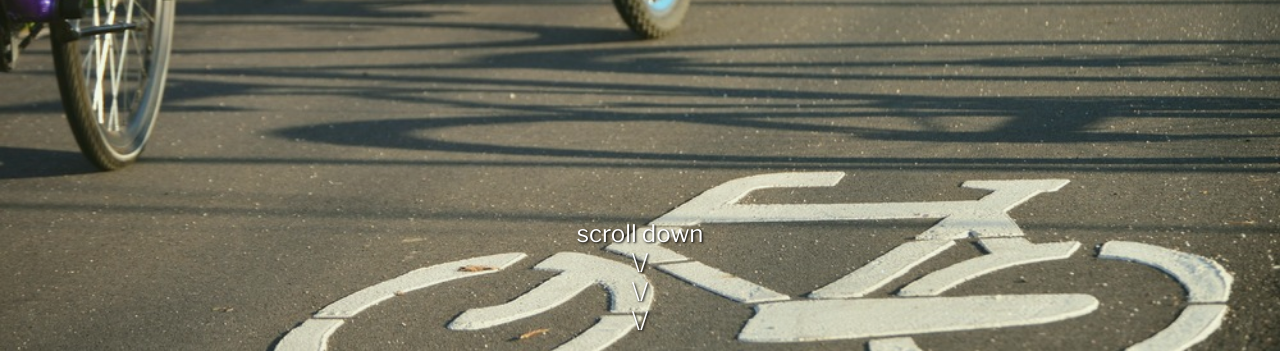
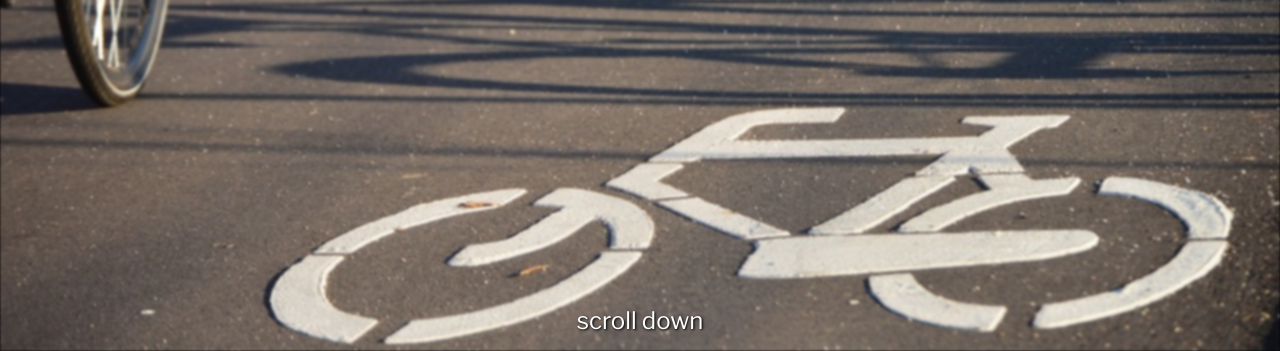
Before and after one commit to kenrickchen/philly-by-bike, a plain HTML site: page index.html in a window 1280 px wide. Shown: the part 449-800 px from the top of the page. Drawn offline with nearby package versions, Linux system fonts and the light colour scheme.

Commit message:
parallax effect, menu style change

```diff
--- a/index.html
+++ b/index.html
@@ -23,7 +23,6 @@
         <a href="">Transform Philly</a>
     </div>
 
-    <div id="page">
     <div id="header">
         <span id="header-logo">
             <span>Logo</span>
@@ -32,11 +31,10 @@
         <span><input id="header-menu-button" type="image" src="resources/menu.png" alt="open menu"></span>
     </div>
 
-        <div id="content">
+    <div id="page">
         <div id="div-1">
-                <img src="resources/biking.jpg">
             <h1>Join the revolution.</h1>
-                <span>scroll down<br>\/<br>\/<br>\/</span>
+            <span>scroll down</span>
         </div>
         <div id="div-2">
             <h1></h1>
@@ -47,6 +45,5 @@
             <p>Faucibus pulvinar elementum integer enim neque volutpat. Diam vel quam elementum pulvinar etiam non quam. Nam at lectus urna duis convallis convallis tellus. Nulla facilisi etiam dignissim diam quis enim. Magna sit amet purus gravida quis. Amet risus nullam eget felis eget nunc lobortis. Pretium vulputate sapien nec sagittis aliquam malesuada bibendum arcu vitae. Facilisis gravida neque convallis a cras semper. Egestas fringilla phasellus faucibus scelerisque. Enim facilisis gravida neque convallis a cras. Amet massa vitae tortor condimentum. Scelerisque purus semper eget duis at tellus at urna.</p>
         </div>
     </div>
-    </div>
 </body>
 </html>
--- a/styles/global.css
+++ b/styles/global.css
@@ -10,12 +10,18 @@
     font-style: normal;
   }
 
-html, body {
-    background-color: black;
+html {
+    height: 100vh;
+    overflow: hidden;
+}
+
+body {
+    width: 100vw;
+    height: 100vh;
+    background: black;
     display: flex;
     margin: 0;
     flex-direction: column;
-    overflow-x: hidden;
 }
 
 button {
@@ -27,7 +33,10 @@ button {
 #page {
     position: absolute;
     height: 100vh;
+    perspective: 1px;
+    transform-style: preserve-3d;
     overflow-x: hidden;
+    overflow-y: scroll;
 }
 
 #content {
--- a/styles/header.css
+++ b/styles/header.css
@@ -5,7 +5,7 @@
     justify-content: space-between;
     align-items: center;
     height: 64px;
-    background-color: #26343d;
+    background-color: #1f303b;
     padding-left: 16px;
     padding-right: 16px;
     z-index: 99;
@@ -28,13 +28,13 @@
 }
 
 #menu {
-    background-color: #1f2b33;
+    background-color: #243c4b;
     color: white;
     position: fixed;
+    top: 64px;
     right: -360px;
     width: 360px;
-    height: 100vh;
-    height: 100svh;
+    height: calc(100vh - 64px);
     padding-top: 32px;
     display: flex;
     flex-direction: column;
--- a/styles/index.css
+++ b/styles/index.css
@@ -14,24 +14,29 @@ p {
 }
 
 #div-1 {
-    height: 100vh;
-    width: 100vw;
-    background-color: #76B041;
+    position: relative;
+    min-height: 100vh;
+    width: 100%;
+    background-color: transparent;
     display: flex;
     justify-content: center;
     z-index: -1;
+    transform-style: preserve-3d;
 }
 
-#div-1 > img {
-    position: fixed;
-    top: 64px;
-    min-height: 100%;
-    min-width: 100%;
-    opacity: 90%;
+#div-1::before {
+    content: "";
+    width: 100%;
+    height: 100%;
+    position: absolute;
+    background: url("../resources/biking.jpg") top center;
+    background-size: cover;
+    transform: translateZ(-1px) scale(2);
+    filter: blur(1px);
 }
 
 #div-1 > h1 {
-    position: fixed;
+    position: absolute;
     color: white;
     text-shadow: 0.05em 0.05em 0.2em black;
     top: 40%;
@@ -42,8 +47,8 @@ p {
 }
 
 #div-1 > span {
+    position: absolute;
     color: white;
-    position: fixed;
     text-align: center;
     font-size: min(4vw, 24px);
     text-shadow: 0.05em 0.05em 0.1em black;
@@ -52,6 +57,8 @@ p {
 }
 
 #div-2 {
+    position: relative;
+    transform-style: preserve-3d;
     background-color: #3f5021;
 }
 
```
Lines whose indentation alone changed are shown as unchanged.
